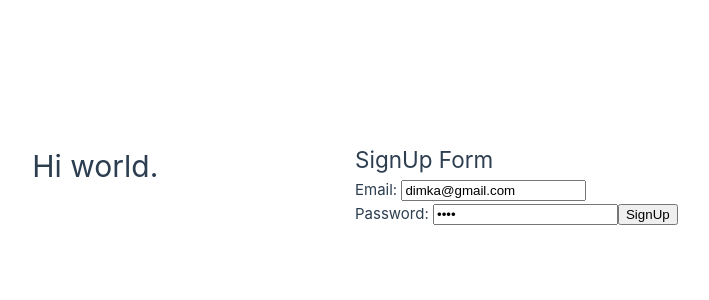
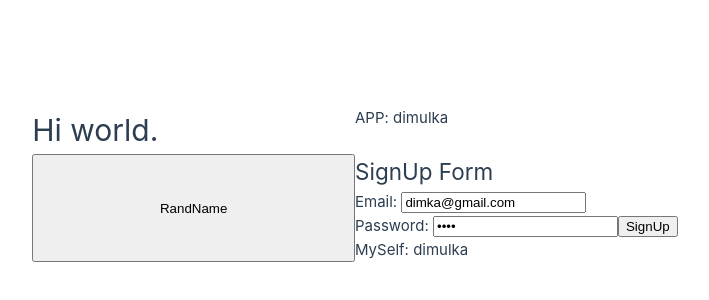
Before and after one commit to StarchenkoDmitry/pet21_enterprise, a Vue app in the folder frontend/: page / in a window 1280 px wide. Shown: the part 216-516 px from the top of the page, without its empty margins (285-994 px from the left). Built offline with nearby package versions, Linux system fonts and the light colour scheme.

Commit message:
stady(frontend): provide and inject

```diff
--- a/frontend/src/App.vue
+++ b/frontend/src/App.vue
@@ -1,14 +1,34 @@
+<script setup>
+import SignUp from '@/components/auth/SignUp.vue';
+import { provide, ref } from 'vue';
+
+const name = ref('dimulka');
+
+function randName(){
+    name.value = "rand:" + Math.random();
+}
+
+provide("myself",{name,randName});
+
+
+const ob1 = {name:"car1"};
+
+const ref1 = ref(ob1);
+
+console.log("===",ob1 === ref1.value);
+console.log(ob1);
+console.log(ref1.value);
+
+</script>
+
 <template>
     <h1>Hi world.</h1>
+    <div>APP: {{ name }}</div>
+    <button @click="randName()">RandName</button>
     <div>
         <SignUp></SignUp>
     </div>
 </template>
 
-<script setup>
-    import SignUp from '@/components/auth/SignUp.vue';
-
-</script>
-
 <style scoped>
 </style>
--- a/frontend/src/components/auth/SignUp.vue
+++ b/frontend/src/components/auth/SignUp.vue
@@ -1,32 +1,14 @@
 <script setup>
-    import { onRenderTracked, onUpdated, ref } from 'vue';
-    import api from '@/api';
+import { inject, ref } from 'vue';
 
-    const cred = ref({email:"dimka@gmail.com",password:"1234"});
+const my = inject("myself");
 
-    const signUp = ()=>{
-        console.log("signUp");
-        api.post(`auth/signup`, cred.value)
-        .then(res => {
-            console.log("res:",res);
-        });
-    }
+const cred = ref({email:"dimka@gmail.com",password:"1234"});
 
-    onRenderTracked(()=>{
-        console.log("Renderer")
-    });
-
-    onUpdated(()=>{
-        console.log("Updated");
-        fetch("http://127.0.0.1:3000/")
-        .then(async (result)=>{
-            console.log(result);
-            return await result.text()
-            ;
-        }).then((res)=>{
-            console.log("res:",res);
-        })
-    });
+const signUp = ()=>{
+    console.log("signUp");
+    my.randName();
+}
 </script>
 
 <template>
@@ -40,6 +22,9 @@
             <input type="password" name="password" v-model="cred.password" placeholder="Password" required>
             <button type="submit">SignUp</button>
         </form>
+        <div>
+            MySelf: {{ my.name }}
+        </div>
     </div>
 </template>
 
```
